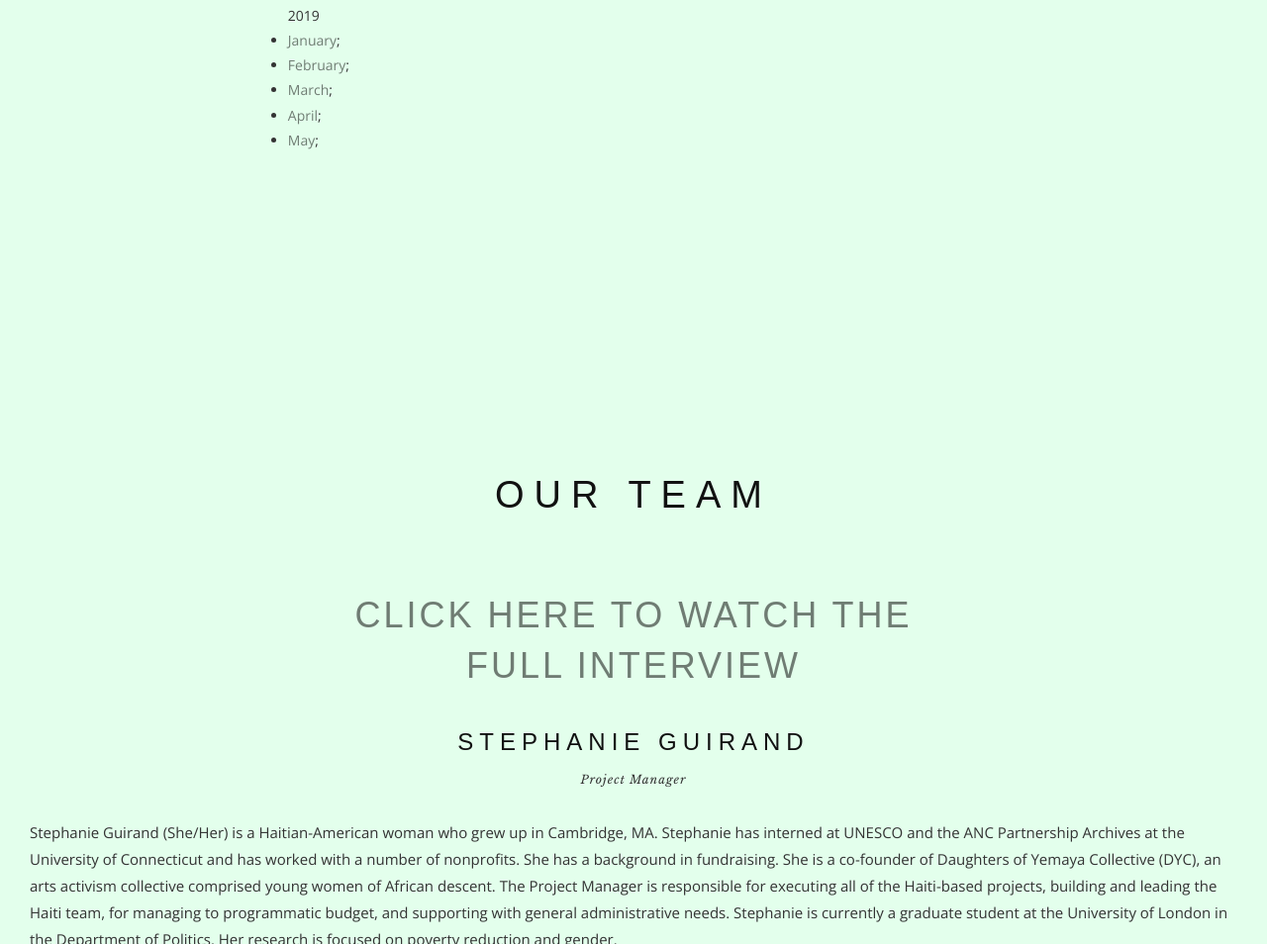
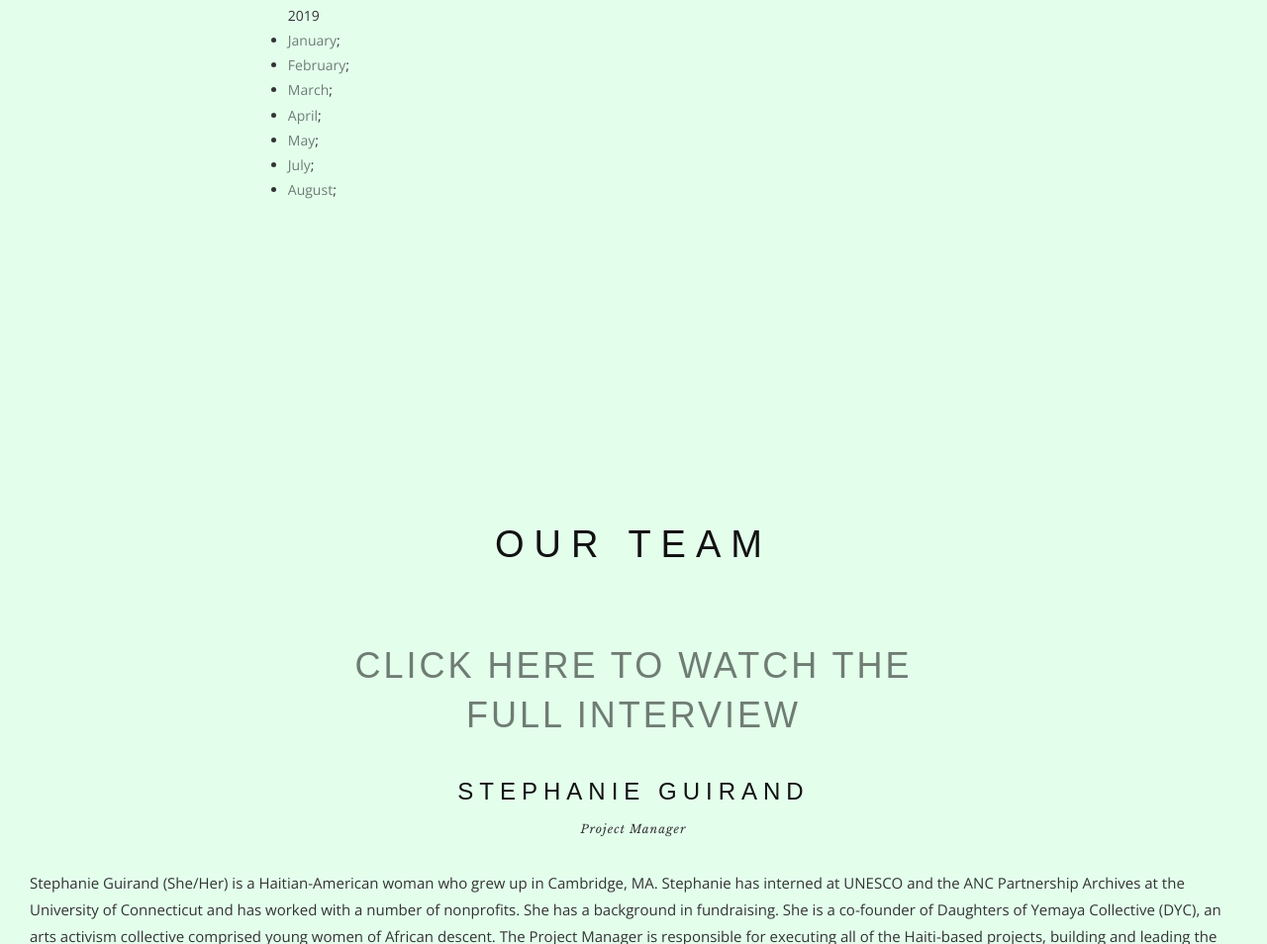
Before and after one commit to Cayes-Haiti/haiti-initiative.github.io, a plain HTML site: page about.html in a window 1280 px wide. Shown: the part 3524-4478 px from the top of the page at 99% size. Drawn offline with nearby package versions, Linux system fonts and the light colour scheme; some packages are replaced by stand-ins of ours; files whose address does not match are found by name; a web font is replaced by a local one.

Commit message:
July and August Newsletters

```diff
--- a/about.html
+++ b/about.html
@@ -343,6 +343,14 @@ Loading...
 
                             <li>
                             <a href = "https://medium.com/@haiti.initiative.cayes/may-2019-newsletter-c9efe89ff529" target="_blank" rel="noopener noreferrer">May</a>;
+                            </li>
+
+                            <li>
+                            <a href = "https://medium.com/@haiti.initiative.cayes/monthly-newsletter-july-2019-c7393d1d0ddb" target="_blank" rel="noopener noreferrer">July</a>;
+                            </li>
+
+                            <li>
+                            <a href = "https://medium.com/@haiti.initiative.cayes/monthly-newsletter-august-2019-ada8d4f5f29" target="_blank" rel="noopener noreferrer">August</a>;
                             </li>
 						</ul>
 					</div>
```
